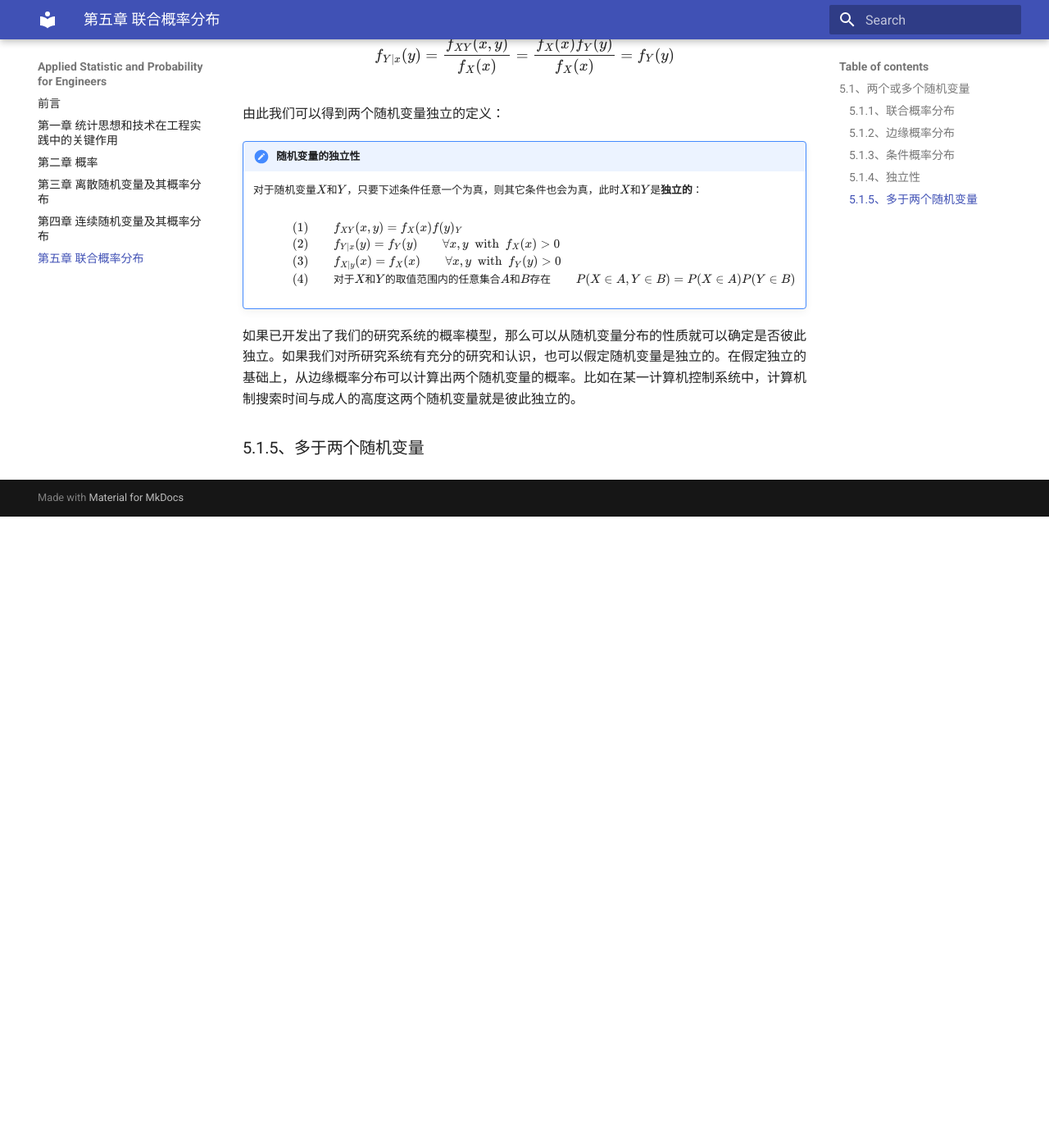
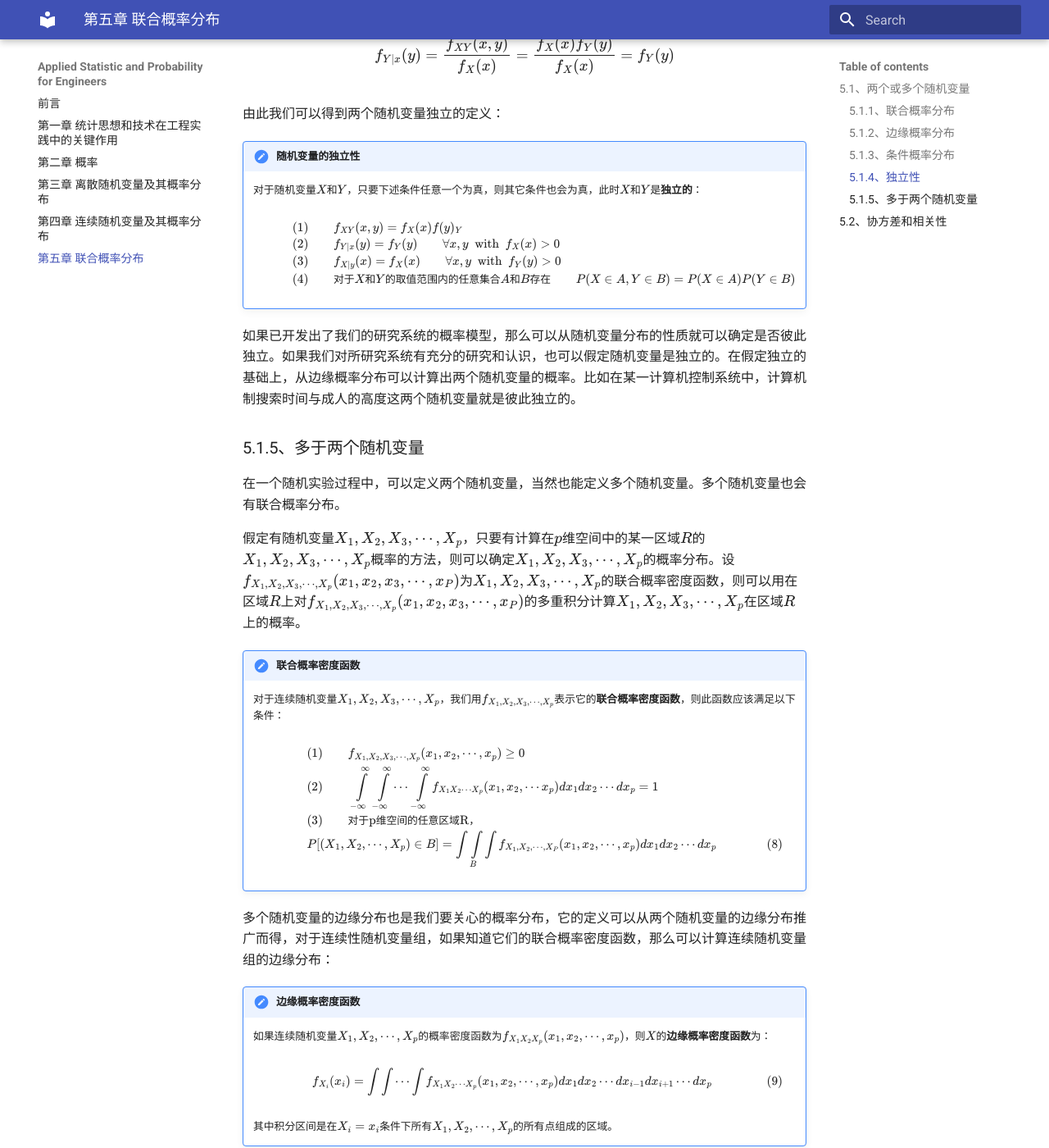
Before and after one commit to chenmich/applied_statistic_and_probability_for_engineers, an MkDocs documentation site: the page built from docs/fifth.md, in a window 1280 px wide and 1400 px high, scrolled down 5715 px. Shown: the whole window at 82% size. Built offline with MkDocs 1.6.1 and Material for MkDocs 9.7.7, drawn with Linux system fonts in a browser that asks for light colours; before the commit the page ends 6345 px from its top, so only the background shows below that; some of the changed text lies outside the part shown.

Commit message:
complete 5.1

```diff
--- a/docs/fifth.md
+++ b/docs/fifth.md
@@ -189,3 +189,67 @@ $$
 如果已开发出了我们的研究系统的概率模型，那么可以从随机变量分布的性质就可以确定是否彼此独立。如果我们对所研究系统有充分的研究和认识，也可以假定随机变量是独立的。在假定独立的基础上，从边缘概率分布可以计算出两个随机变量的概率。比如在某一计算机控制系统中，计算机制搜索时间与成人的高度这两个随机变量就是彼此独立的。
 
 ### 5.1.5、多于两个随机变量
+
+在一个随机实验过程中，可以定义两个随机变量，当然也能定义多个随机变量。多个随机变量也会有联合概率分布。
+
+假定有随机变量$X_1,X_2,X_3,\cdots,X_p$，只要有计算在$p$维空间中的某一区域$R$的$X_1,X_2,X_3,\cdots,X_p$概率的方法，则可以确定$X_1,X_2,X_3,\cdots,X_p$的概率分布。设$f_{X_1,X_2,X_3,\cdots,X_p}(x_1,x_2,x_3,\cdots,x_P)$为$X_1,X_2,X_3,\cdots,X_p$的联合概率密度函数，则可以用在区域$R$上对$f_{X_1,X_2,X_3,\cdots,X_p}(x_1,x_2,x_3,\cdots,x_P)$的多重积分计算$X_1,X_2,X_3,\cdots,X_p$在区域$R$上的概率。
+
+!!!note "联合概率密度函数"
+    对于连续随机变量$X_1,X_2,X_3,\cdots,X_p$，我们用$f_{X_1,X_2,X_3,\cdots,X_p}$表示它的**联合概率密度函数**，则此函数应该满足以下条件：
+
+    $$
+    \begin{align}
+    &(1)\qquad f_{X_1,X_2,X_3,\cdots,X_p}(x_1,x_2,\cdots,x_p)\geq 0\nonumber\\
+    &(2)\qquad \int\limits_{-\infty}^{\infty}\int\limits_{-\infty}^{\infty}\cdots\int\limits_{-\infty}^{\infty}f_{X_1X_2\cdots X_p}(x_1, x_2,\cdots x_p)dx_1dx_2\cdots dx_p=1\nonumber\\
+    &(3)\qquad\text{对于p维空间的任意区域R，}\nonumber\\
+    &P[(X_1,X_2,\cdots,X_p)\in B]=\int\int\limits_{B}\int f_{X_1,X_2,\cdots,X_P}(x_1,x_2,\cdots,x_p)dx_1dx_2\cdots dx_p\qquad
+    \end{align}
+    $$
+
+多个随机变量的边缘分布也是我们要关心的概率分布，它的定义可以从两个随机变量的边缘分布推广而得，对于连续性随机变量组，如果知道它们的联合概率密度函数，那么可以计算连续随机变量组的边缘分布：
+
+!!!note "边缘概率密度函数"
+    如果连续随机变量$X_1,X_2,\cdots,X_p$的概率密度函数为$f_{X_1X_2X_p}(x_1,x_2,\cdots,x_p)$，则$X$的**边缘概率密度函数**为：
+
+    $$
+    \begin{equation}
+    f_{X_i}(x_i)=\int\int\cdots\int f_{X_1X_2\cdots X_p}(x_1,x_2,\cdots,x_p)dx_1dx_2\cdots dx_{i-1}dx_{i+1}\cdots dx_p \qquad
+    \end{equation}
+    $$
+
+    其中积分区间是在$X_i=x_i$条件下所有$X_1,X_2,\cdots,X_p$的所有点组成的区域。
+
+同样，我们可以有多个连续随机变量联合概率分布的平均值和方差的计算方法：
+
+!!!note "联合分布的平均值和方差"
+
+    $$
+    \begin{align}
+    &\qquad E(X_i)=\int\limits_{-\infty}^{\infty}\int\limits_{-\infty}^{\infty}\cdots\int\limits_{-\infty}^{\infty}x_if_{X_1X_2\cdots X_p}(x_1,x_2,\cdots,x_p)dx_1dx_2\cdots dx_p\nonumber\\
+    &\text{和}\\
+    &\qquad V(X_i)=\int\limits_{-\infty}^{\infty}\int\limits_{-\infty}^{\infty}\cdots\int\limits_{-\infty}^{\infty}(x_i-\mu _{X_i})^2f_{X_1X_2\cdots X_p}(x_1,x_2,\cdots,x_p)dx_1dx_2\cdots dx_p\nonumber
+    \end{align}
+    $$
+
+一组随机变量之间也有独立性存在，其定义为：
+
+!!!note "独立性"
+    设有一组随机变量$X_1, X_2, \cdots,X_p$，对于所有的$x_1,x_2,\cdots,x_p$，当且仅当下式存立：
+
+    $$
+    \begin{equation}
+    f_{X_1X_2\cdots X_p}(x_1, x_2, \cdots, x_p)=f_{X_1}(x_1)f_{X_2}(X_2)\cdots f_{X_p}(x_p)
+    \end{equation}
+    $$
+
+    则这组随机变量之间是相互独立的。
+
+有必要注意的是，公式(11)是一组随机变量之间相互独立的充分必要条件。
+
+针对相互独立的一组随机变量$X_1, x_2,\cdots,X_p$和任意的区域$A_1, A_2, \cdots, A_p$可以推导得到:
+
+$$
+P(X_1\in A_1, X_2\in A_2,\cdots, X_p\in A_p)=P(X_1\in A_1)P(X_2\in A_2)\cdots P(X_p\in A_p)
+$$
+
+## 5.2、协方差和相关性
```
